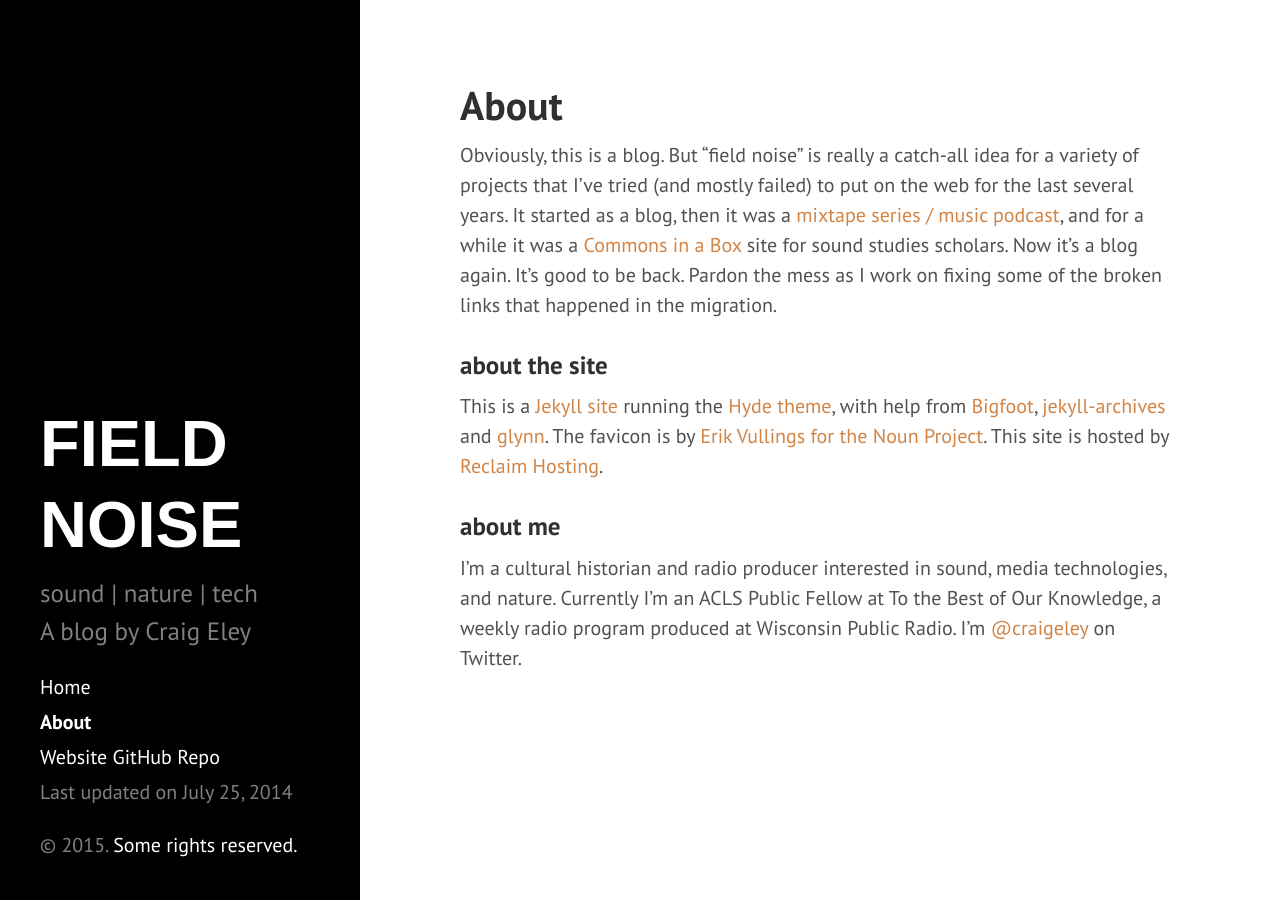
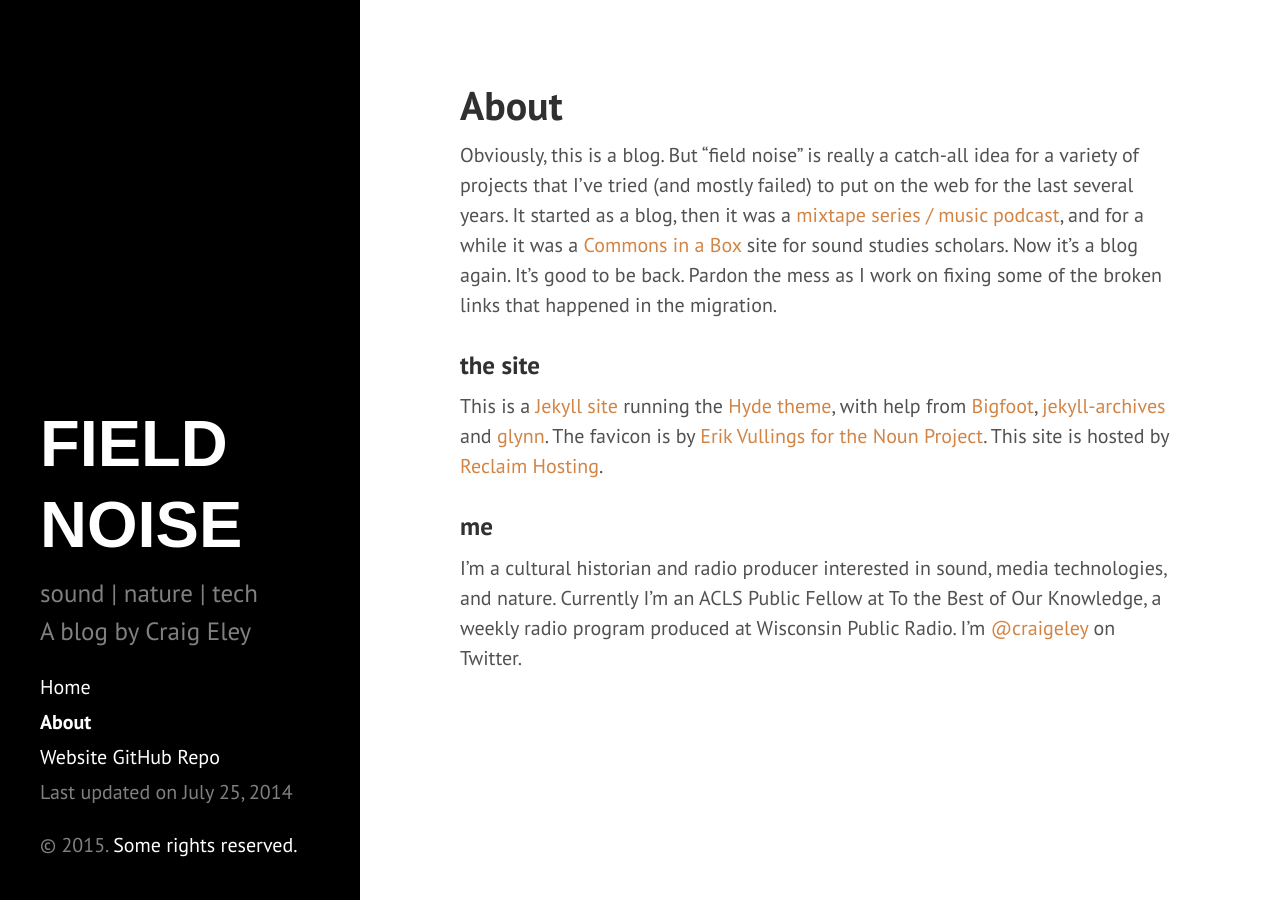
Before and after one commit to craigeley/fieldnoise-site, a Jekyll site: the page built from about.md, in a window 1280 px wide. Built offline with Jekyll 4.4.1, drawn with Linux system fonts in a browser that asks for light colours.

Commit message:
updated about

```diff
--- a/about.md
+++ b/about.md
@@ -5,8 +5,8 @@ title: About
 
 Obviously, this is a blog. But "field noise" is really a catch-all idea for a variety of projects that I've tried (and mostly failed) to put on the web for the last several years. It started as a blog, then it was a [mixtape series / music podcast](https://soundcloud.com/craigeley/sets/field-noise-mixes), and for a while it was a [Commons in a Box](http://commonsinabox.org) site for sound studies scholars. Now it's a blog again. It's good to be back. Pardon the mess as I work on fixing some of the broken links that happened in the migration.
 
-### about the site
+### the site
 This is a [Jekyll site](http://jekyllrb.com) running the [Hyde theme](http://hyde.getpoole.com), with help from [Bigfoot](http://www.bigfootjs.com), [jekyll-archives](https://github.com/jekyll/jekyll-archives) and [glynn](https://github.com/dmathieu/glynn). The favicon is by [Erik Vullings for the Noun Project](https://thenounproject.com/term/radio-tower/24070/). This site is hosted by [Reclaim Hosting](https://reclaimhosting.com).
 
-### about me
+### me
 I'm a cultural historian and radio producer interested in sound, media technologies, and nature. Currently I'm an ACLS Public Fellow at To the Best of Our Knowledge, a weekly radio program produced at Wisconsin Public Radio. I'm [@craigeley](https://twitter.com/craigeley) on Twitter.
```
